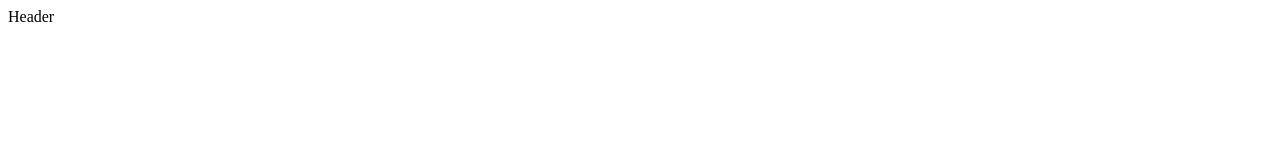
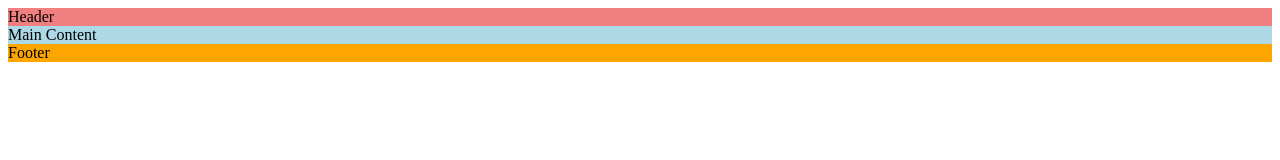
Before and after one commit to Charly1357/love-running4, a plain HTML site: page index.html in a window 1280 px wide. Drawn offline with Linux system fonts and the light colour scheme.

Commit message:
style elements added

```diff
--- a/assets/css/style.css
+++ b/assets/css/style.css
@@ -0,0 +1,12 @@
+ /*Header*/
+header {
+    background-color: lightcoral;
+}
+/*Main*/
+main {
+    background-color: lightblue;
+}
+/*Footer*/
+footer {
+    background-color: orange;
+}
--- a/index.html
+++ b/index.html
@@ -29,10 +29,15 @@
       sizes="16x16"
       href="assets/favicon/favicon-16x16.png"
     />
+    <!--Styling-->
+    <link rel="stylesheet" href="assets/css/style.css">
   </head>
   <body>
     <!--Header-->
     <header> Header </header>
-    <main></main>
+    <!--Main-->
+    <main> Main Content </main>
+    <!--Footer-->
+    <footer> Footer </footer>
   </body>
 </html>
```
